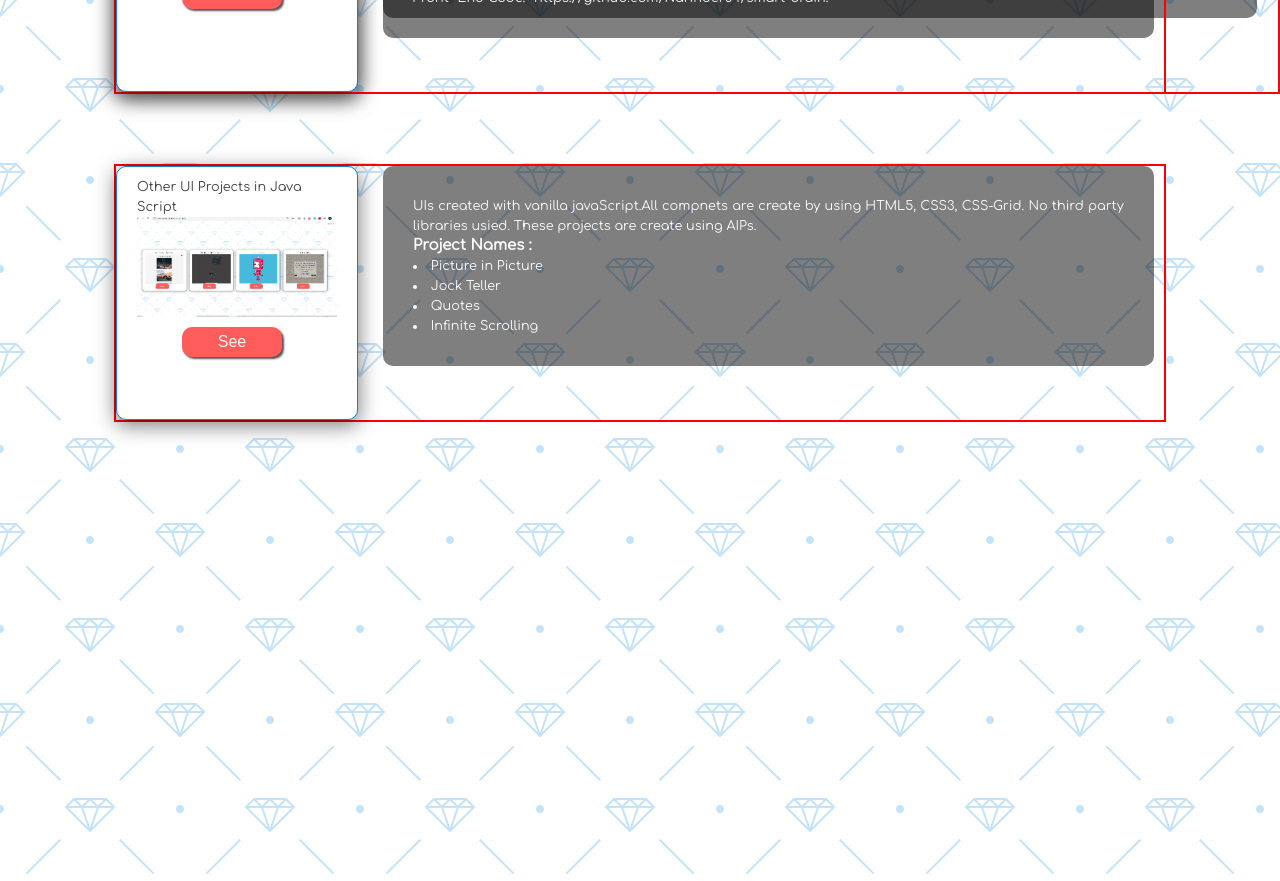
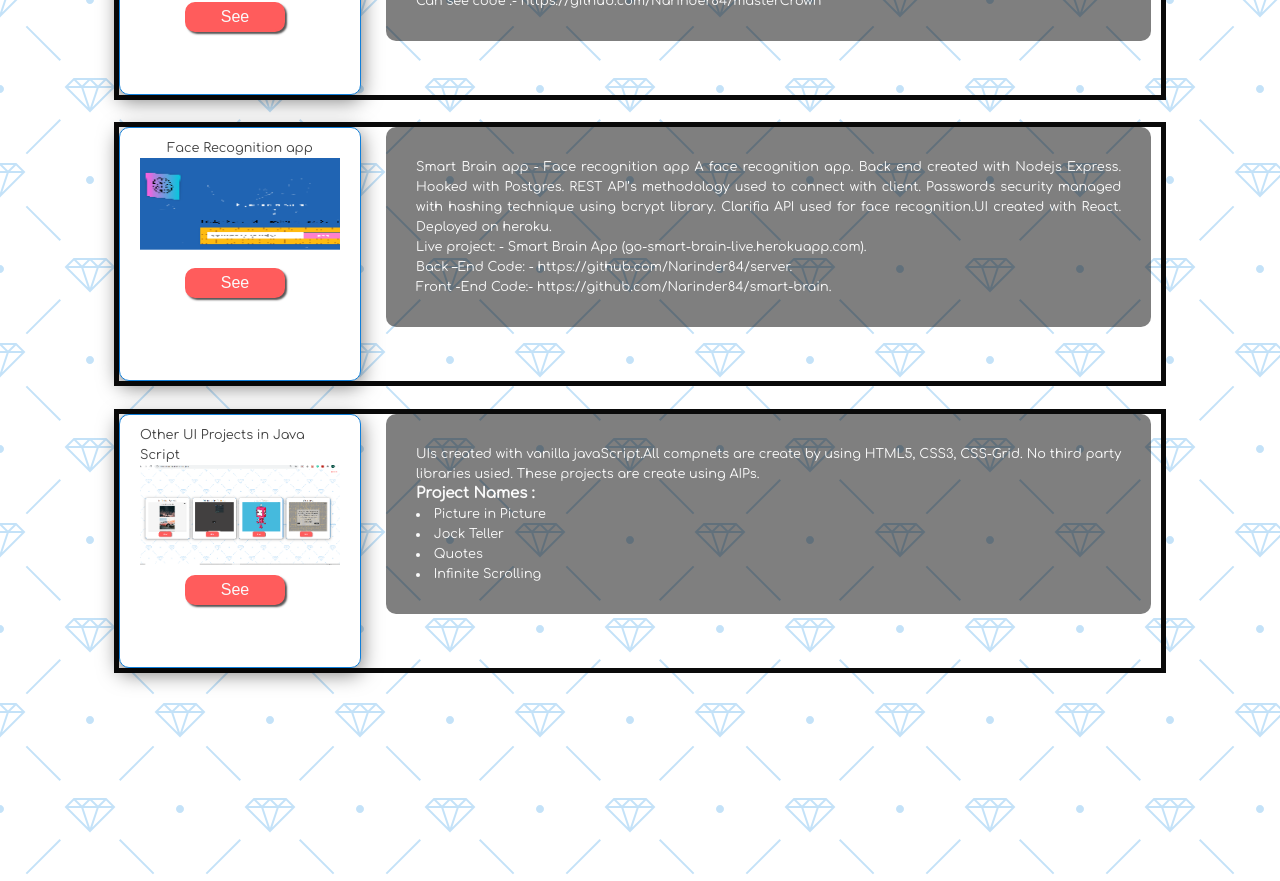
Before and after one commit to Narinder84/dream-projects, a React (Create React App) app: page / in a window 1280 px wide. Shown: the part 3060-3941 px from the top of the page. Built offline with nearby package versions, Linux system fonts and the light colour scheme.

Commit message:
change more

```diff
--- a/src/components/darkLightMode/darkLight.js
+++ b/src/components/darkLightMode/darkLight.js
@@ -302,6 +302,7 @@
 									</div>
 								</div>
 							</div>
+							<div className='project-wrapper'>
 								<div className='project-all'>
 									<div className='image-container' id='image-container'>
 										<p>Face Recognition app</p>
@@ -321,15 +322,18 @@
 										<div
 											id='text-box-len-project'
 											className={`text-box text-box-len   ${
-											this.state.isLightMode === false ? ' dark-text-box' : null
+												this.state.isLightMode === false
+													? ' dark-text-box'
+													: null
 											}`}>
 											<p>
-											Smart Brain app - Face recognition app A face recognition
-											app. Back end created with Nodejs Express. Hooked with
-											Postgres. REST API’s methodology used to connect with
-											client. Passwords security managed with hashing technique
-											using bcrypt library. Clarifia API used for face
-											recognition.UI created with React. Deployed on heroku.
+												Smart Brain app - Face recognition app A face
+												recognition app. Back end created with Nodejs Express.
+												Hooked with Postgres. REST API’s methodology used to
+												connect with client. Passwords security managed with
+												hashing technique using bcrypt library. Clarifia API
+												used for face recognition.UI created with React.
+												Deployed on heroku.
 												<br></br> Live project: - Smart Brain App
 												(go-smart-brain-live.herokuapp.com). <br></br> Back –End
 												Code: - https://github.com/Narinder84/server.<br></br>{' '}
@@ -339,6 +343,8 @@
 										</div>
 									</div>
 								</div>
+							</div>
+							<div className='project-wrapper'>
 								<div className='project-all'>
 									<div className='image-container' id='image-container'>
 										<p>Other UI Projects in Java Script</p>
@@ -353,7 +359,9 @@
 										<div
 											id='text-box-len-project'
 											className={`text-box text-box-len   ${
-											this.state.isLightMode === false ? ' dark-text-box' : null
+												this.state.isLightMode === false
+													? ' dark-text-box'
+													: null
 											}`}>
 											<p>
 												UIs created with vanilla javaScript.All compnets are
@@ -366,6 +374,7 @@
 												<li>Quotes</li>
 												<li>Infinite Scrolling</li>
 											</p>
+										</div>
 									</div>
 								</div>
 							</div>
--- a/src/components/darkLightMode/darkLight.style.css
+++ b/src/components/darkLightMode/darkLight.style.css
@@ -318,7 +318,7 @@
 	box-sizing: border-box;
 	/* border: red 2px solid; */
 	width: 90vw;
-	height: 110vh;
+	height: 120vh;
 	padding: 50px;
 }
 
@@ -328,14 +328,13 @@
 	height: auto;
 }
 .project-all {
-	position: relative;
+	position: absolute;
 	display: -webkit-box; /* OLD - iOS 6-, Safari 3.1-6, BB7 */
 	display: -ms-flexbox; /* TWEENER - IE 10 */
 	display: -webkit-flex; /* NEW - Safari 6.1+. iOS 7.1+, BB10 */
 	display: flex;
 	display: flex;
-	border: 2px red solid;
-	margin-bottom: 70px;
+	border: 5px rgb(10, 10, 10) solid;
 }
 #image-container {
 	display: flex;
@@ -408,7 +407,8 @@
 	margin: 0;
 }
 .project-wrapper {
-	position: absolute;
+	height: 50vh;
+	position: relative;
 }
 @media screen and (max-width: 770px) {
 	nav {
```
Lines whose indentation alone changed are shown as unchanged.
